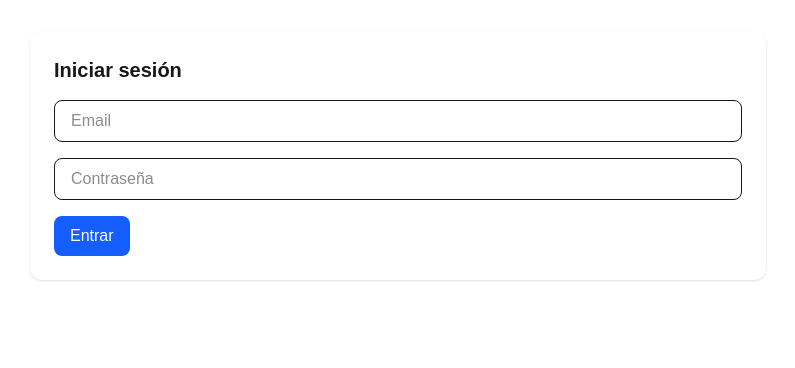
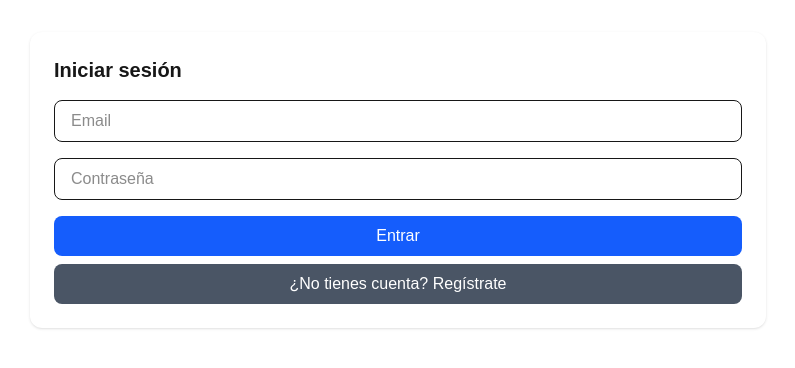
Before and after one commit to edtabo/front-todo, a Next.js app: page /login in a window 1280 px wide. Shown: the top 368 px of the page, without its empty margins (242-1037 px from the left). Built offline with nearby package versions, Linux system fonts and the light colour scheme; no server answers.

Commit message:
Enhance login page layout by adding a registration button and wrapping buttons in a flex container for improved styling and user experience.

```diff
--- a/src/app/login/page.tsx
+++ b/src/app/login/page.tsx
@@ -45,10 +45,16 @@ export default function LoginPage() {
         value={password}
         onChange={(e) => setPassword(e.target.value)}
       />
-      <button
-        onClick={handleLogin}
-        className="bg-blue-600 text-white px-4 py-2 rounded-lg hover:bg-blue-700"
-      >Entrar</button>
+      <div className="flex flex-col gap-2">
+        <button
+          onClick={handleLogin}
+          className="bg-blue-600 text-white px-4 py-2 rounded-lg hover:bg-blue-700"
+        >Entrar</button>
+        <button
+          onClick={() => router.push('/register')}
+          className="bg-gray-600 text-white px-4 py-2 rounded-lg hover:bg-gray-700"
+        >¿No tienes cuenta? Regístrate</button>
+      </div>
     </div>
   );
 }
```
